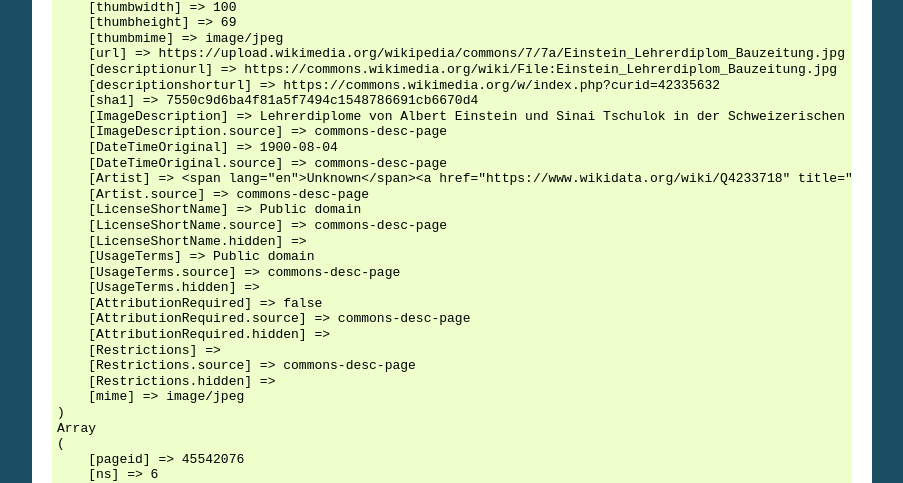
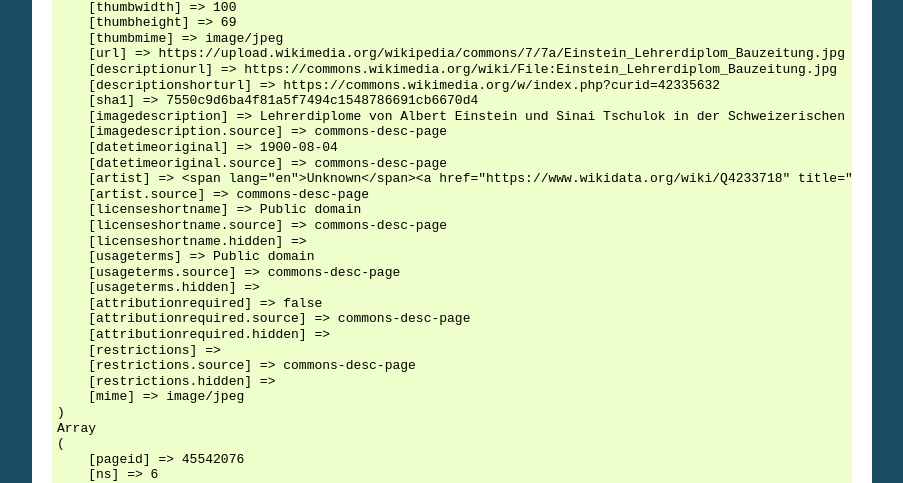
Before and after one commit to attogram/shared-media-api, a Sphinx documentation site: the page built from docs/index.rst, in a window 1280 px wide and 1400 px high. Shown: the part 763-1246 px from the top of the window, without its empty margins (198-1101 px from the left). Built offline with Sphinx 7.4.7, drawn with Linux system fonts in a browser that asks for light colours; some of the changed text lies outside the part shown.

Commit message:
update examples

```diff
--- a/docs/examples/get.media.in.category.txt
+++ b/docs/examples/get.media.in.category.txt
@@ -34,24 +34,24 @@ Array
     [descriptionurl] => https://commons.wikimedia.org/wiki/File:Einstein_Lehrerdiplom_Bauzeitung.jpg
     [descriptionshorturl] => https://commons.wikimedia.org/w/index.php?curid=42335632
     [sha1] => 7550c9d6ba4f81a5f7494c1548786691cb6670d4
-    [ImageDescription] => Lehrerdiplome von Albert Einstein und Sinai Tschulok in der Schweizerischen Bauzeitung vom 4. August 1900
-    [ImageDescription.source] => commons-desc-page
-    [DateTimeOriginal] => 1900-08-04
-    [DateTimeOriginal.source] => commons-desc-page
-    [Artist] => <span lang="en">Unknown</span><a href="https://www.wikidata.org/wiki/Q4233718" title="wikidata:Q4233718"><img alt="wikidata:Q4233718" src="https://upload.wikimedia.org/wikipedia/commons/thumb/f/ff/Wikidata-logo.svg/20px-Wikidata-logo.svg.png" width="20" height="11" srcset="https://upload.wikimedia.org/wikipedia/commons/thumb/f/ff/Wikidata-logo.svg/30px-Wikidata-logo.svg.png 1.5x, https://upload.wikimedia.org/wikipedia/commons/thumb/f/ff/Wikidata-logo.svg/40px-Wikidata-logo.svg.png 2x" data-file-width="1050" data-file-height="590"></a>
-    [Artist.source] => commons-desc-page
-    [LicenseShortName] => Public domain
-    [LicenseShortName.source] => commons-desc-page
-    [LicenseShortName.hidden] =>
-    [UsageTerms] => Public domain
-    [UsageTerms.source] => commons-desc-page
-    [UsageTerms.hidden] =>
-    [AttributionRequired] => false
-    [AttributionRequired.source] => commons-desc-page
-    [AttributionRequired.hidden] =>
-    [Restrictions] =>
-    [Restrictions.source] => commons-desc-page
-    [Restrictions.hidden] =>
+    [imagedescription] => Lehrerdiplome von Albert Einstein und Sinai Tschulok in der Schweizerischen Bauzeitung vom 4. August 1900
+    [imagedescription.source] => commons-desc-page
+    [datetimeoriginal] => 1900-08-04
+    [datetimeoriginal.source] => commons-desc-page
+    [artist] => <span lang="en">Unknown</span><a href="https://www.wikidata.org/wiki/Q4233718" title="wikidata:Q4233718"><img alt="wikidata:Q4233718" src="https://upload.wikimedia.org/wikipedia/commons/thumb/f/ff/Wikidata-logo.svg/20px-Wikidata-logo.svg.png" width="20" height="11" srcset="https://upload.wikimedia.org/wikipedia/commons/thumb/f/ff/Wikidata-logo.svg/30px-Wikidata-logo.svg.png 1.5x, https://upload.wikimedia.org/wikipedia/commons/thumb/f/ff/Wikidata-logo.svg/40px-Wikidata-logo.svg.png 2x" data-file-width="1050" data-file-height="590"></a>
+    [artist.source] => commons-desc-page
+    [licenseshortname] => Public domain
+    [licenseshortname.source] => commons-desc-page
+    [licenseshortname.hidden] =>
+    [usageterms] => Public domain
+    [usageterms.source] => commons-desc-page
+    [usageterms.hidden] =>
+    [attributionrequired] => false
+    [attributionrequired.source] => commons-desc-page
+    [attributionrequired.hidden] =>
+    [restrictions] =>
+    [restrictions.source] => commons-desc-page
+    [restrictions.hidden] =>
     [mime] => image/jpeg
 )
 Array
@@ -75,25 +75,25 @@ Array
     [descriptionurl] => https://commons.wikimedia.org/wiki/File:Einstein_Dissertation_eth-30378-01.pdf
     [descriptionshorturl] => https://commons.wikimedia.org/w/index.php?curid=45542076
     [sha1] => 176d25c8850c0b93bd598b37f4e06a0f97836f5b
-    [ImageDescription] => <p>Albert Einstein, Dissertation Zürich, 30. April 1905, abgedruckt in <a rel="nofollow" class="external text" href="http://zs.thulb.uni-jena.de/receive/jportal_jparticle_00125834">Annalen der Physik <b>324</b>, 289-305 (1906).</a>
+    [imagedescription] => <p>Albert Einstein, Dissertation Zürich, 30. April 1905, abgedruckt in <a rel="nofollow" class="external text" href="http://zs.thulb.uni-jena.de/receive/jportal_jparticle_00125834">Annalen der Physik <b>324</b>, 289-305 (1906).</a>
 </p>
-    [ImageDescription.source] => commons-desc-page
-    [DateTimeOriginal] => 1905-04-30
-    [DateTimeOriginal.source] => commons-desc-page
-    [Artist] => <bdi><a href="https://en.wikipedia.org/wiki/en:Albert_Einstein" class="extiw" title="w:en:Albert Einstein">Albert Einstein</a>
+    [imagedescription.source] => commons-desc-page
+    [datetimeoriginal] => 1905-04-30
+    [datetimeoriginal.source] => commons-desc-page
+    [artist] => <bdi><a href="https://en.wikipedia.org/wiki/en:Albert_Einstein" class="extiw" title="w:en:Albert Einstein">Albert Einstein</a>
 </bdi>
-    [Artist.source] => commons-desc-page
-    [LicenseShortName] => Public domain
-    [LicenseShortName.source] => commons-desc-page
-    [LicenseShortName.hidden] =>
-    [UsageTerms] => Public domain
-    [UsageTerms.source] => commons-desc-page
-    [UsageTerms.hidden] =>
-    [AttributionRequired] => false
-    [AttributionRequired.source] => commons-desc-page
-    [AttributionRequired.hidden] =>
-    [Restrictions] =>
-    [Restrictions.source] => commons-desc-page
-    [Restrictions.hidden] =>
+    [artist.source] => commons-desc-page
+    [licenseshortname] => Public domain
+    [licenseshortname.source] => commons-desc-page
+    [licenseshortname.hidden] =>
+    [usageterms] => Public domain
+    [usageterms.source] => commons-desc-page
+    [usageterms.hidden] =>
+    [attributionrequired] => false
+    [attributionrequired.source] => commons-desc-page
+    [attributionrequired.hidden] =>
+    [restrictions] =>
+    [restrictions.source] => commons-desc-page
+    [restrictions.hidden] =>
     [mime] => application/pdf
 )
```
Also changed, not shown: docs/examples/search.for.1.media.file.txt (+18 -18 lines), 1 other file.
